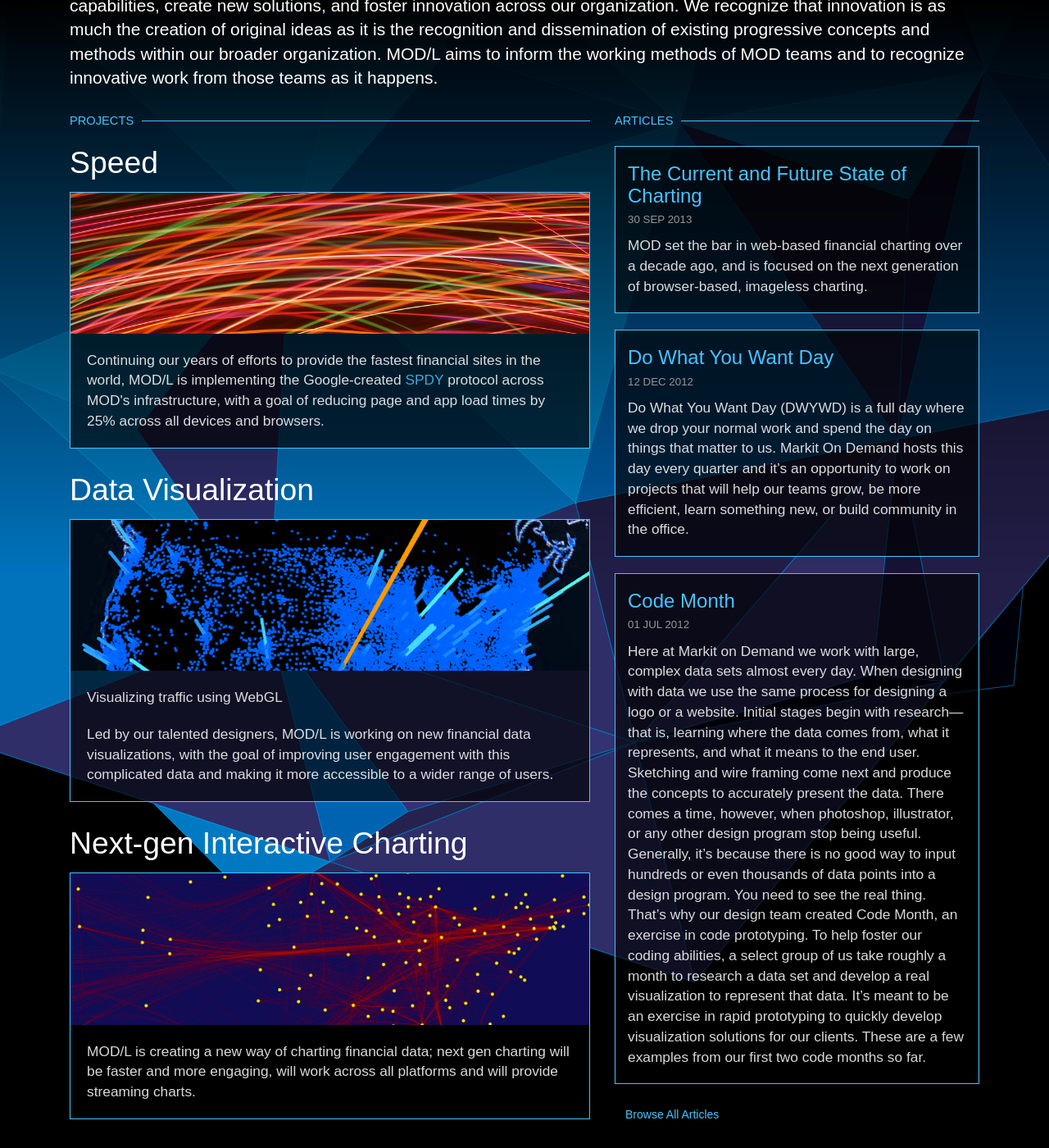
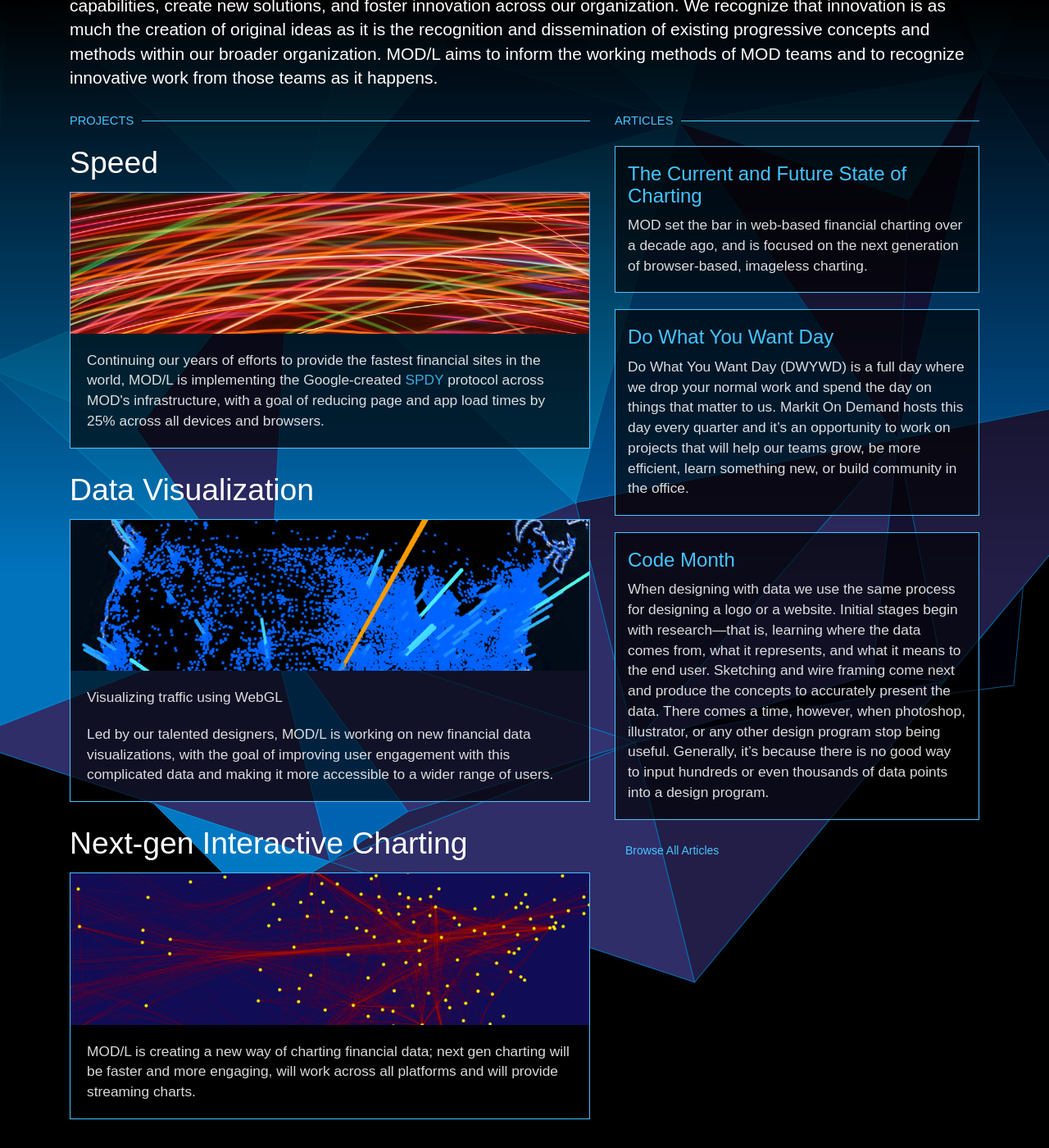
Before and after one commit to modl/modl.github.io, a Jekyll site: the page built from index2.html, in a window 1280 px wide and 1400 px high, scrolled down 263 px. Shown: the whole window at 82% size. Built offline with Jekyll 4.4.1, drawn with Linux system fonts in a browser that asks for light colours; Markdown is read by kramdown in place of the engine named in the settings.

Commit message:
Minor updates

```diff
--- a/index2.html
+++ b/index2.html
@@ -27,7 +27,7 @@
 
   <h2>Next-gen Interactive Charting</h2>
   <div class="black-module">
-    <a href="charting.html"><img src="images/interactive.png" class="img-responsive" /></a>
+    <a href="{{site.url}}/charting/2013/09/30/current-state-of-charting.html"><img src="images/interactive.png" class="img-responsive" /></a>
     <p>MOD/L is creating a new way of charting financial data; next gen charting will be faster and more engaging, will work across all platforms and will provide streaming charts.</p>
   </div>
 
@@ -57,7 +57,7 @@
     {% for post in site.posts %}
       <li class="list-group-item">
         <h3><a href="{{ post.url }}">{{ post.title }}</a></h3>
-        <span class="meta">{{ post.date | date_to_string }}</span>
+        <!--<span class="meta">{{ post.date | date_to_string }}</span>-->
         <p>{{ post.excerpt | markdownify }}</p>
      </li>
     {% endfor %}
```
Also changed, not shown: _posts/2012-07-01-code-month.md (+2 -1 lines).
